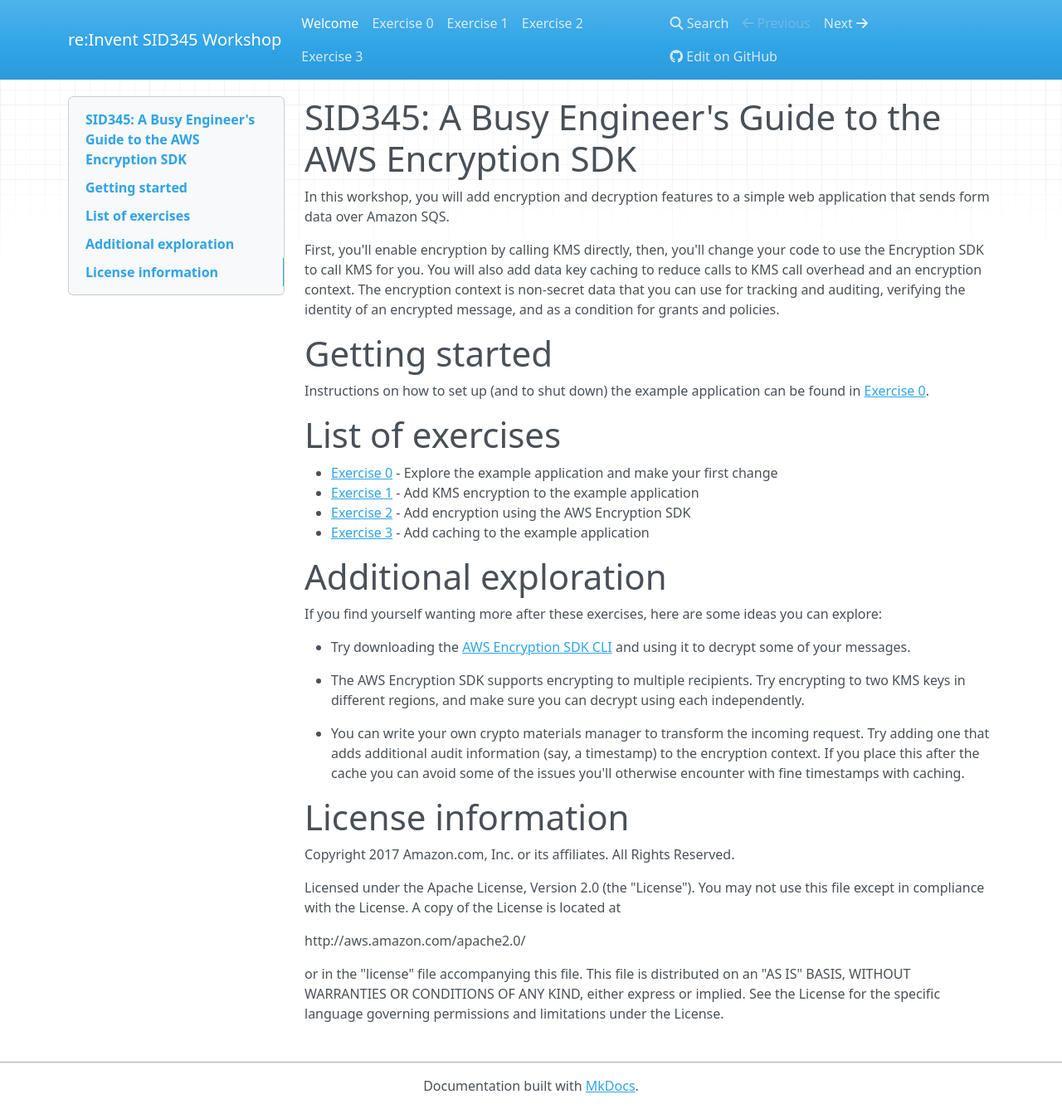
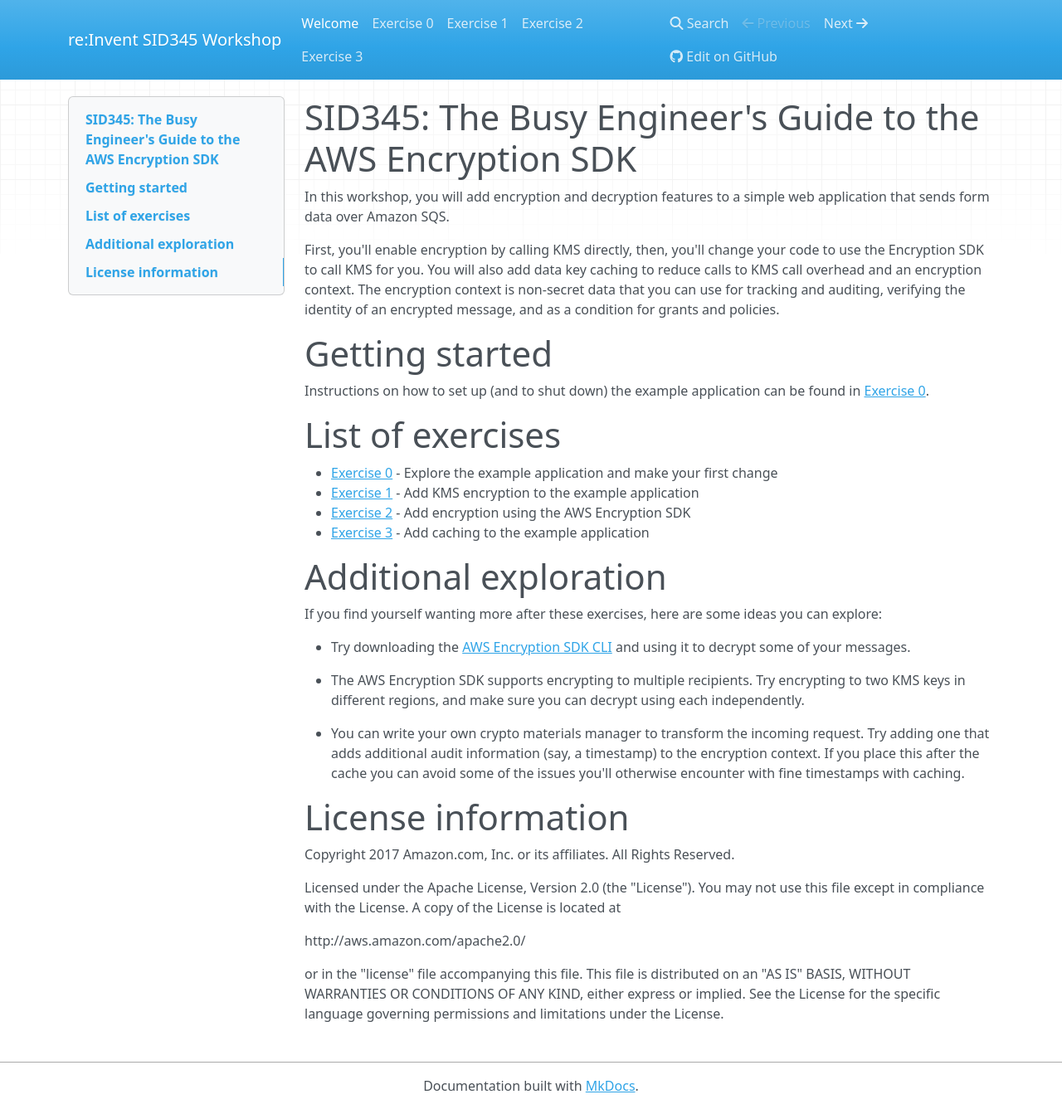
Before and after one commit to aws-samples/busy-engineers-encryption-sdk, an MkDocs documentation site: the page built from docs/index.md, in a window 1280 px wide and 1337 px high. Shown: the whole window at 83% size. Built offline with MkDocs 1.6.1, drawn with Linux system fonts in a browser that asks for light colours; nearby versions of some CDN libraries; old or Windows-style settings are respelled for this version of MkDocs.

Commit message:
A -> The

```diff
--- a/docs/index.md
+++ b/docs/index.md
@@ -1,4 +1,4 @@
-# SID345: A Busy Engineer's Guide to the AWS Encryption SDK
+# SID345: The Busy Engineer's Guide to the AWS Encryption SDK
 
 In this workshop, you will add encryption and decryption features to a simple web application that
 sends form data over Amazon SQS.
```
